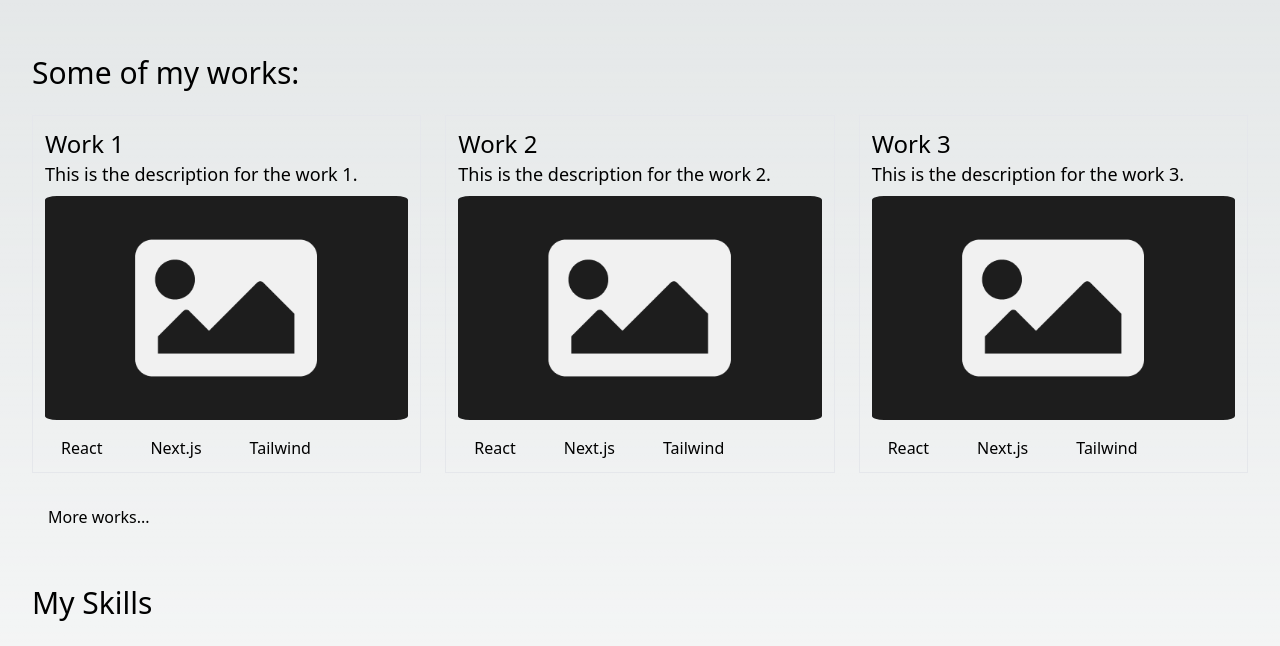
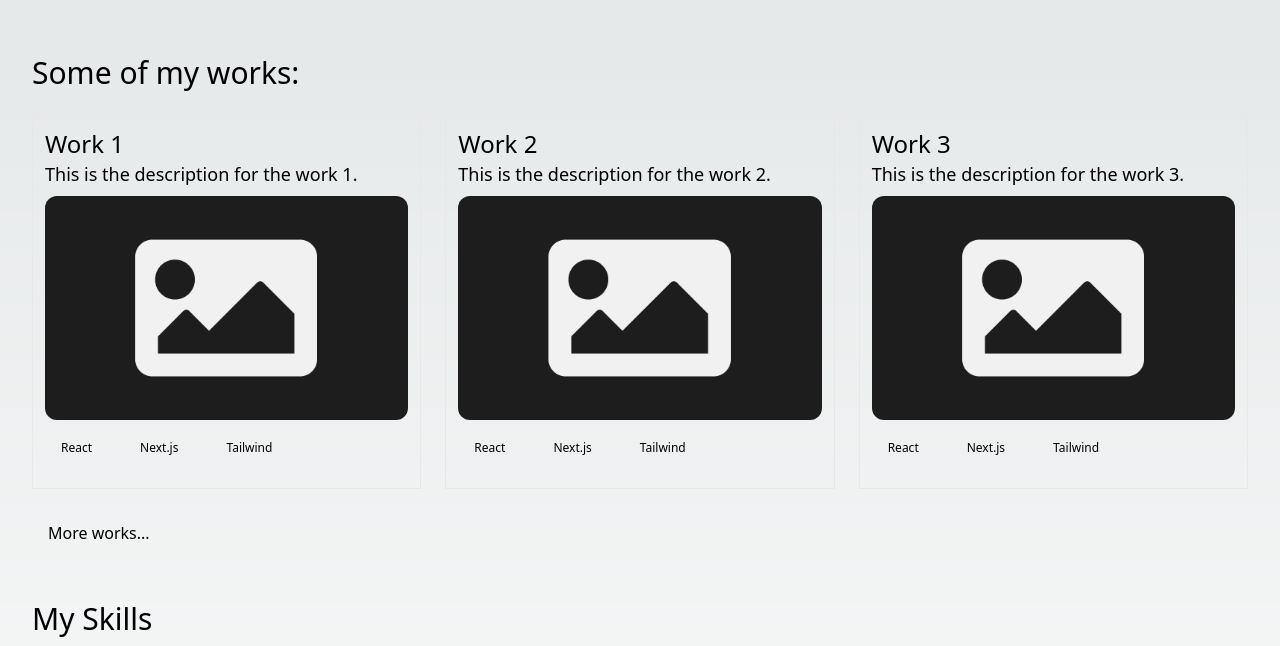
Before and after one commit to albertarques/portfolio, a Next.js app: page / in a window 1280 px wide. Shown: the part 637-1283 px from the top of the page. Built offline with nearby package versions, Linux system fonts and the light colour scheme.

Commit message:
Added WorkCard component

```diff
--- a/src/components/workcard/WorkCard.jsx
+++ b/src/components/workcard/WorkCard.jsx
@@ -1,19 +1,68 @@
-import Image from "next/image"
-import TagButton from "../tags/TagButton"
-import Column from "../columns/Column"
-import Columns from "../grid/Columns"
+import Image from "next/image";
+import TagButton from "../tags/TagButton";
+import { useState } from "react";
 
-export default function WorkCard({className, title, picture, description, link, tags}) {
-  return (
-    <div className={[`m-3 p-3 border ${className}`]}>
+export default function WorkCard({
+  className,
+  title,
+  picture,
+  description,
+  link,
+  tags,
+}) {
+  const [hoverState, setHoverState] = useState(false);
+
+  if (hoverState) {
+    return (
+      <div
+        className={[`border-f m-3 p-3 pb-3 border z-10 cursor-pointer ${className}`]}
+        onMouseLeave={() => setHoverState(false)}
+      >
         <h3 className="text-2xl">{title}</h3>
         <p className="text-lg">{description}</p>
-        <Image className="rounded-xl py-2" src={picture} alt={title} width={800} height={500} />
-      <p className="pt-2">
+        <Image
+          className="border-f rounded-xl my-2 crt-profile hue-rotate-90"
+          src={picture}
+          alt={title}
+          width={800}
+          height={500}
+        />
+        <p className="pt-2 flex flex-wrap text-xs">
           {tags?.map((tag, index) => (
-              <TagButton key={index} tag={tag} />
+            <TagButton
+              key={index}
+              tag={tag}
+              className={`border-f-hover`}
+            />
           ))}
         </p>
-    </div>
-  )
+      </div>
+    );
+  } else {
+    return (
+      <div
+        className={[
+          `border-f-hover m-3 p-3 pb-3 z-10 border cursor-pointer ${className}`,
+        ]}
+        onMouseEnter={() => setHoverState(true)}
+      >
+        <span className="w-full h-full bg-current relative opacity-50"
+        />
+        <h3 className="text-2xl">{title}</h3>
+        <p className="text-lg">{description}</p>
+        <Image
+            className="border-f-hover rounded-xl my-2 crt-profile crt-img-profile"
+            src={picture}
+            alt={title}
+            width={800}
+            height={500}
+          />
+        <p className="pt-2 flex flex-wrap text-xs">
+          {tags?.map((tag, index) => (
+            <TagButton key={index} tag={tag} className={`border-f-hover`} />
+          ))}
+        </p>
+      </div>
+    );
+  }
 }
```
